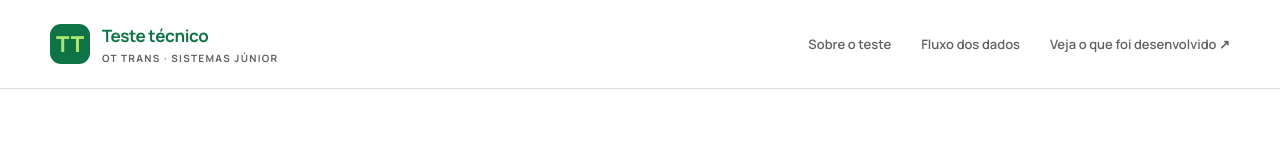
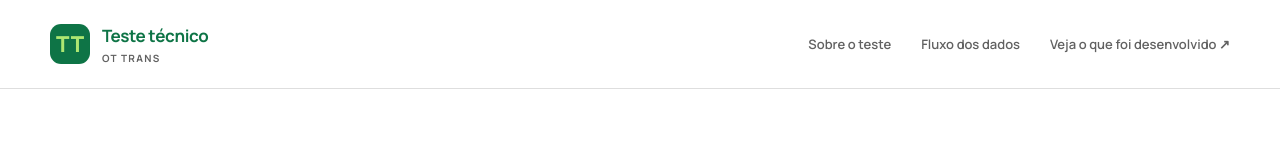
Before and after one commit to matheus-dataeng/Teste_Tecnico_Desenvolvedor_Jr_Ottrans, a plain HTML site: page landing_page/index.html in a window 1280 px wide. Shown: the top 160 px of the page. Drawn offline with Linux system fonts and the light colour scheme.

Commit message:
Atualização HTML

```diff
--- a/landing_page/index.html
+++ b/landing_page/index.html
@@ -17,7 +17,7 @@
         <span class="brand-mark" aria-hidden="true">TT</span>
         <span class="brand-copy">
           <strong>Teste técnico</strong>
-          <small>OT Trans · Sistemas Júnior</small>
+          <small>OT Trans</small>
         </span>
       </a>
       <nav class="nav-links" aria-label="Navegação principal">
```
